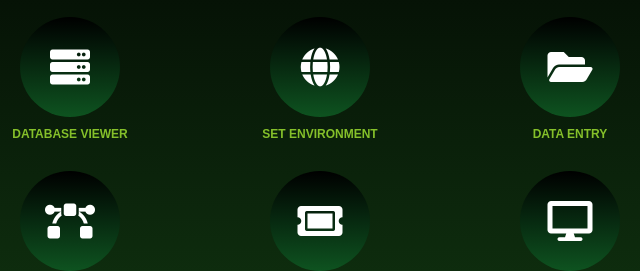
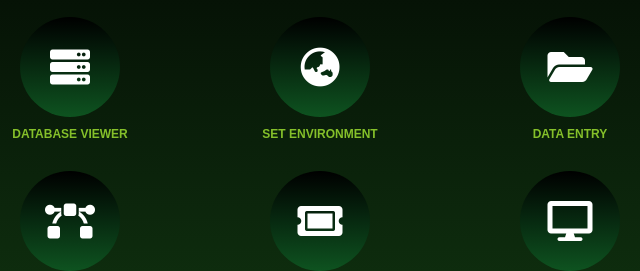
Before and after one commit to mageshk98/phantomFX, a plain HTML site: page index.html in a window 1280 px wide. Shown: the part 257-528 px from the top of the page, 265-905 px from the left. Drawn offline with Linux system fonts and the light colour scheme.

Commit message:
Update index.html

```diff
--- a/index.html
+++ b/index.html
@@ -58,7 +58,7 @@
                     </div>
                     <div class="btn-holder">
                         <button class="rounded-btn">
-                            <i class="fa fa-globe"></i>
+                            <i class="fa fa-globe-asia"></i>
                         </button>
                         <p class="btn-name">Set Environment</p>
                     </div>
```
